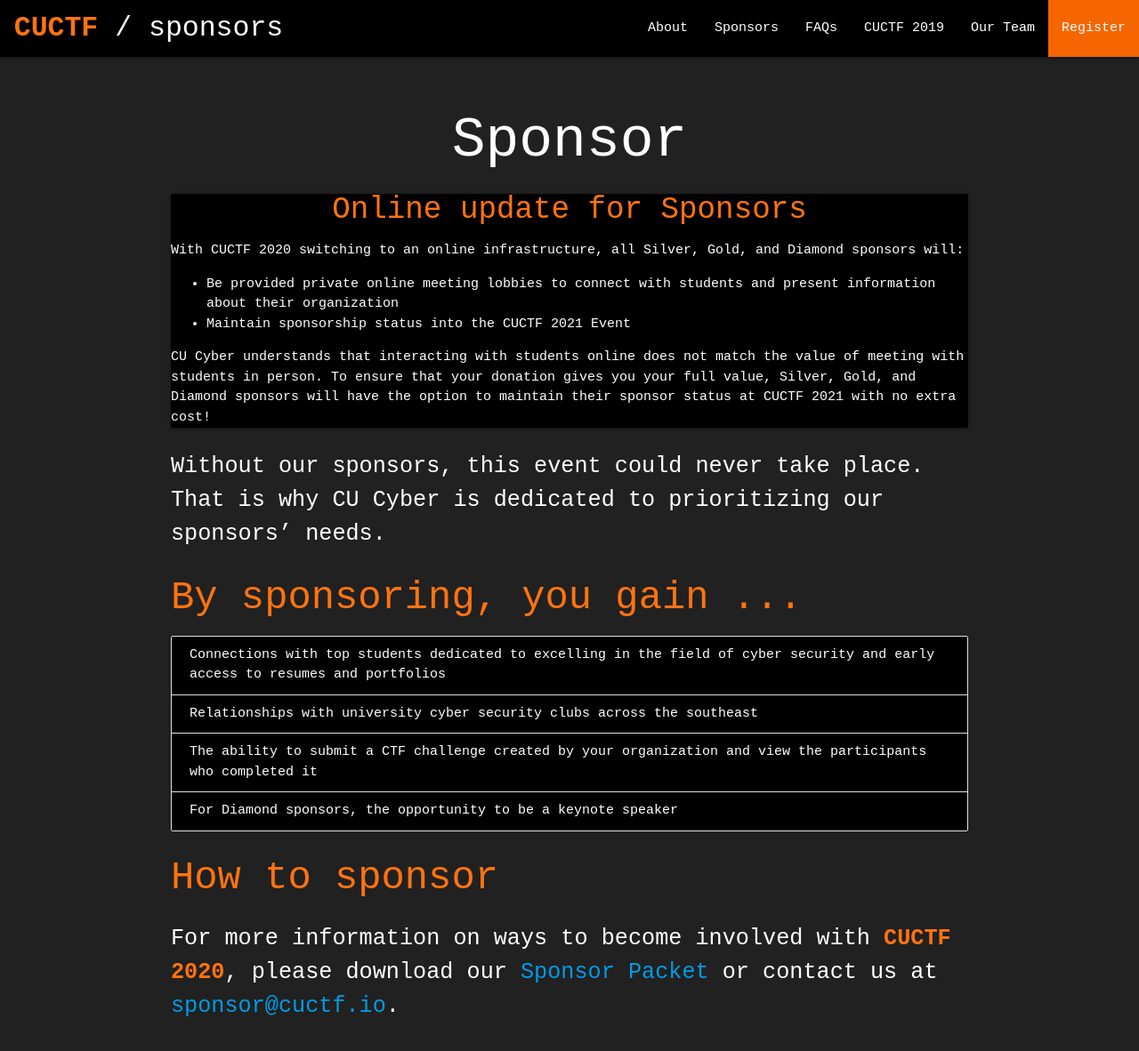
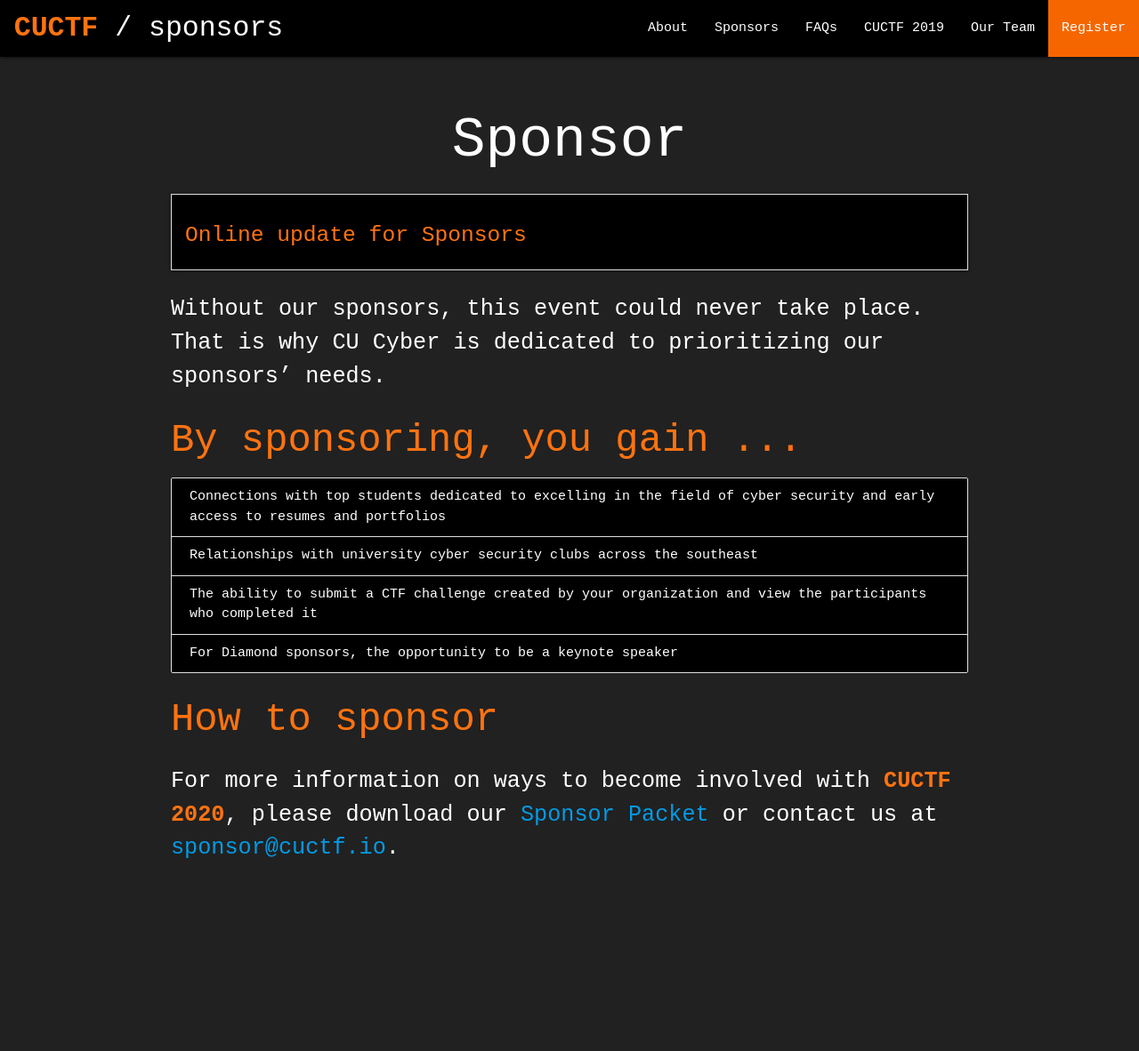
Before and after one commit to CUCyber/cuctf.io, a Jekyll site: the page built from sponsors.html, in a window 1280 px wide and 1258 px high. Shown: the top 1182 px of the window at 89% size. Built offline with Jekyll 4.4.1, drawn with Linux system fonts in a browser that asks for light colours; nearby versions of some CDN libraries; some web fonts are replaced.

Commit message:
Bug fixes

```diff
--- a/public/css/custom.css
+++ b/public/css/custom.css
@@ -71,18 +71,10 @@
   font-weight: 900;
 }
 
-
 p.json {
   font-size: 24px;
 }
 
-
-#notice p {
-  padding-top: 5px;
-  padding-bottom: 5px;
-  text-align: center;
-  background-color: #FF7310;
-}
 #register iframe {
   display: block;
   margin-left: auto;
--- a/sponsors.html
+++ b/sponsors.html
@@ -4,10 +4,11 @@
 ---
 <div class="container white-text">
   <h1 class="text-accent-4 center">Sponsor</h1>
-  <div class="card black">
 
-  <h4 class="clemson-orange-text">Online update for Sponsors </h4>
-
+  <ul class="collapsible black">
+    <li>
+        <div class=" center collapsible-header black clemson-orange-text"><h5>Online update for Sponsors </h5></div>
+        <div class="collapsible-body">
             <p> With CUCTF 2020 switching to an online infrastructure, all Silver, Gold, and Diamond sponsors will: </p>
             <ul class="browser-default">
                 <li>Be provided private online meeting lobbies to connect with students and present information about their organization</li>
@@ -15,9 +16,8 @@
             </ul>
             <p> CU Cyber understands that interacting with students online does not match the value of meeting with students in person. To ensure that your donation gives you your full value, Silver, Gold, and Diamond sponsors will have the option to maintain their sponsor status at CUCTF 2021 with no extra cost! </p>
             </div>
-
-
-
+        </li>
+  </ul>
 
   <p class="flow-text">Without our sponsors, this event could never take place. That is why CU Cyber is dedicated to prioritizing our sponsors’ needs.</p>
   <h3 class="clemson-orange-text">By sponsoring, you gain ...</h3>
```
Also changed, not shown: 2 other files. Lines whose indentation alone changed are shown as unchanged.
